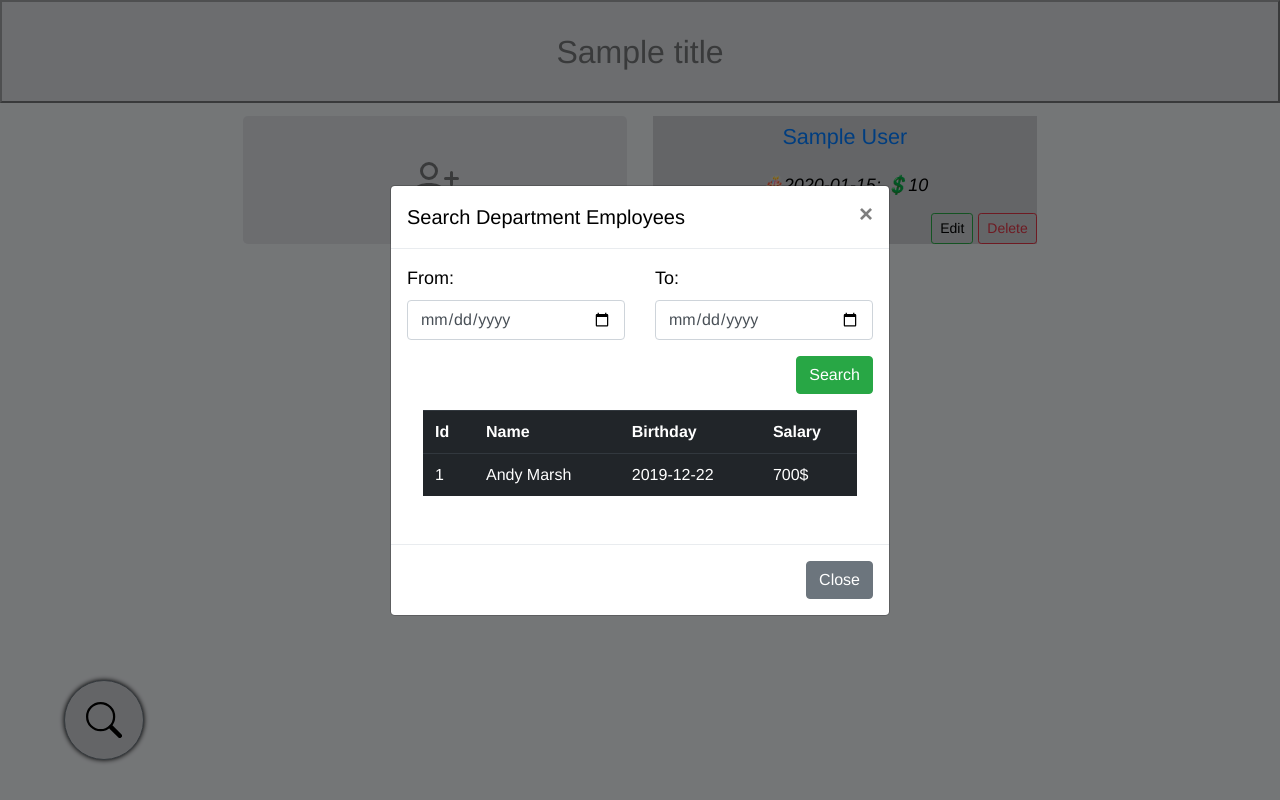
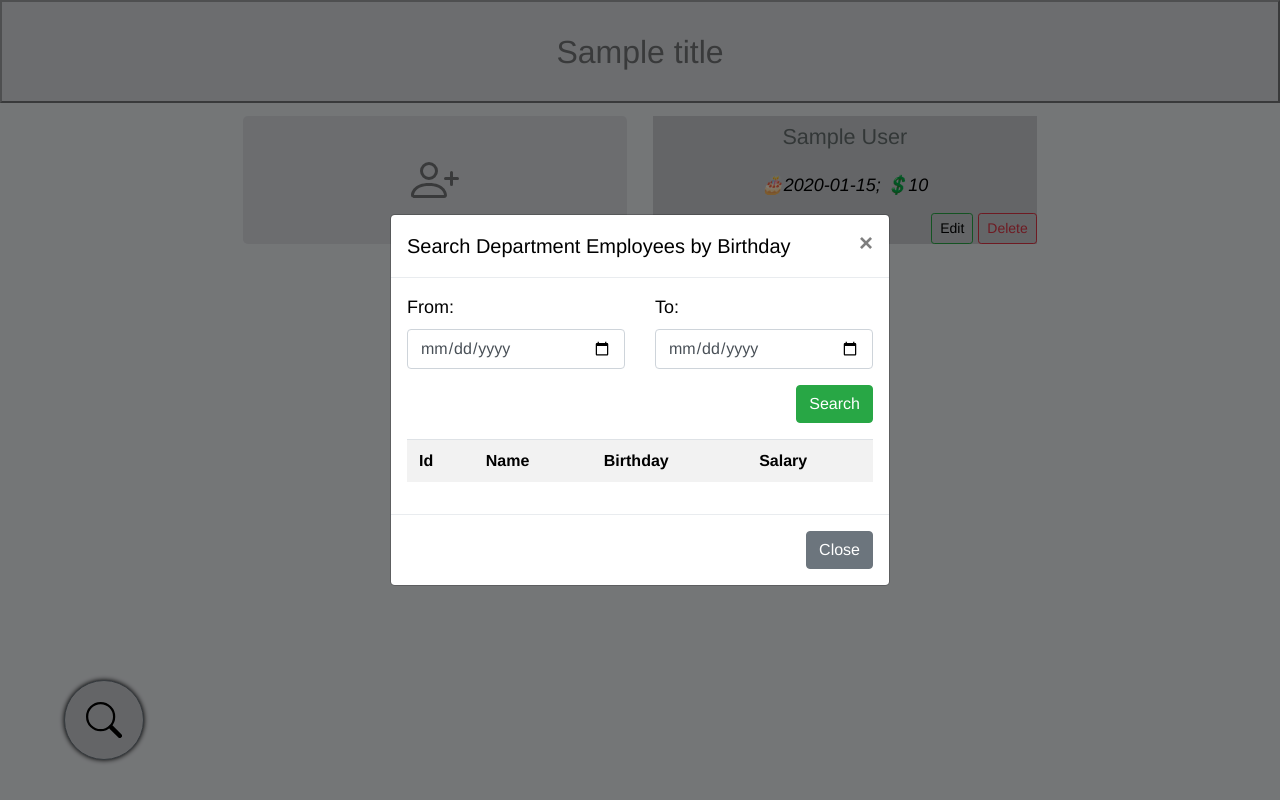
Before and after one commit to vm0123456789/epam-university-python-2020-finalproject, a Flask app: template app/templates/department.html in a window 1280 px wide, after a click that opens the changed part. Run offline with Flask 2, Linux system fonts and the light colour scheme; tables that the repository leaves empty hold one stand-in row (values such as "Sample post"); the template is opened without the code that fills it: values that come from a table or form of the project are taken from there, most other values are stand-ins (such as "Sample title", 1, 10 or a date in 2020); lists and menus that the app fills with data are empty; some libraries are stand-ins or nearby versions.

Commit message:
Create search filter js script in modal_search_department_employees.html

```diff
--- a/app/site/views.py
+++ b/app/site/views.py
@@ -2,7 +2,6 @@ import requests
 from flask import render_template, request, redirect, url_for, flash
 from app.models import Department, Employee
 from . import bp
-
 
 # ========= SUPPLEMENTARY =========
 
@@ -74,9 +73,10 @@ def update_department(dep_id):
 @bp.route('/departments/<string:dep_name>', methods=['GET', 'POST'])
 def department(dep_name):
     if request.method == 'GET':
+        dep_id = Department.query.filter_by(name=dep_name).first_or_404().id
         employees = get_department_employees(dep_name)
         departments = get_all_departments()
-        return render_template('department.html', dep_name=dep_name, title=dep_name,
+        return render_template('department.html', dep_name=dep_name, dep_id=dep_id, title=dep_name,
                                employees=employees, departments=departments)
     elif request.method == 'POST':
         data = request.form
--- a/app/static/css/style.css
+++ b/app/static/css/style.css
@@ -3,6 +3,10 @@ body {
     background-color: #e9ecef;
     font: normal 18px/1.5 "Fira Sans", "Helvetica Neue", sans-serif;
     color: #000000;
+}
+
+a {
+    color: #666f6f;
 }
 
 a:hover {
--- a/app/templates/modal_search_department_employees.html
+++ b/app/templates/modal_search_department_employees.html
@@ -3,13 +3,13 @@
     <div class="modal-dialog modal-dialog-centered" role="document">
         <div class="modal-content">
             <div class="modal-header">
-                <h5 class="modal-title" id="exampleModalLongTitle">Search Department Employees</h5>
+                <h5 class="modal-title" id="exampleModalLongTitle">Search Department Employees by Birthday</h5>
                 <button type="button" class="close" data-dismiss="modal" aria-label="Close">
                     <span aria-hidden="true">&times;</span>
                 </button>
             </div>
             <div class="modal-body">
-                <form action="" method="POST">
+                <form id="Dates">
                     <div class="form-group">
                         <div class="row form-group">
                             <div class="col">
@@ -23,29 +23,26 @@
                             </div>
                         </div>
                         <div class="form-group float-right">
-                                <button class="btn btn-success" type="submit">Search</button>
+                            <button class="btn btn-success" type="submit" id="SearchButton"
+                                    onclick="searchEmployees(); return false;">Search
+                            </button>
                         </div>
                     </div>
 
                 </form>
 
 
-                    <div class="modal-body">
-                        <table class="table table-hover table-dark">
+                <table class="table table-hover table-striped">
                     <tr>
                         <th>Id</th>
                         <th>Name</th>
                         <th>Birthday</th>
                         <th>Salary</th>
                     </tr>
-                            <tr>
-                                <td>1</td>
-                                <td>Andy Marsh</td>
-                                <td>2019-12-22</td>
-                                <td>700$</td>
-                            </tr>
+                    <tbody id="EmployeesByDepartmentAndBirthday">
+
+                    </tbody>
                 </table>
-                    </div>
 
             </div>
             <div class="modal-footer">
@@ -54,3 +51,49 @@
         </div>
     </div>
 </div>
+
+<script>
+
+    const searchButton = document.querySelector("#SearchButton");
+    const start_date = document.querySelector("#start_date");
+    const end_date = document.querySelector("#end_date");
+
+    searchButton.addEventListener("click", () => {
+        searchEmployees(start_date.value, end_date.value, onDataReceived);
+    });
+
+    let employeesByDepartmentAndBirthday = [];
+
+    function searchEmployees(start_date, end_date, successCallback) {
+        $.ajax({
+            method: 'GET',
+            url: `/api/search/{{ dep_id }}?start_date=${start_date}&end_date=${end_date}`,
+            success: function (data) {
+                successCallback(data);
+            }
+        })
+    }
+
+    function onDataReceived(response) {
+        employeesByDepartmentAndBirthday = response
+        buildTable(employeesByDepartmentAndBirthday)
+        console.log(response)
+    }
+
+    function buildTable(data) {
+        let table = document.getElementById('EmployeesByDepartmentAndBirthday')
+        table.innerHTML = "" //clear table from previous search
+
+        for (let i = 0; i < data.length; i++) {
+            let row = `<tr>
+                <td>${data[i].id}</td>
+                <td>${data[i].name}</td>
+                <td>${data[i].birthday}</td>
+                <td>${data[i].salary}</td>
+            </tr>`
+            table.innerHTML += row
+        }
+    }
+
+
+</script>
```
Lines whose indentation alone changed are shown as unchanged.
